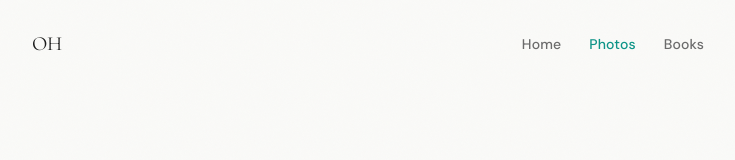
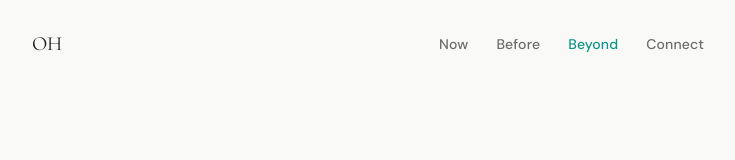
Before and after one commit to onkarhoysala/website, a website: page beyond-work/index.html in a window 1280 px wide. Shown: the top 160 px of the page, without its empty margins (272-1007 px from the left). Drawn offline with nearby package versions, Linux system fonts and the light colour scheme.

Commit message:
Match beyond page nav to home page nav
Co-Authored-By: Claude Sonnet 4.6 <noreply@anthropic.com>

```diff
--- a/beyond-work/index.html
+++ b/beyond-work/index.html
@@ -15,9 +15,10 @@
   <nav>
     <a href="../" class="logo">OH</a>
     <ul class="nav-links">
-      <li><a href="../">Home</a></li>
-      <li><a href="#photos" class="active">Photos</a></li>
-      <li><a href="#books">Books</a></li>
+      <li><a href="../#now">Now</a></li>
+      <li><a href="../#before">Before</a></li>
+      <li><a href="../beyond-work/" class="active">Beyond</a></li>
+      <li><a href="../#connect">Connect</a></li>
     </ul>
   </nav>
 
```
